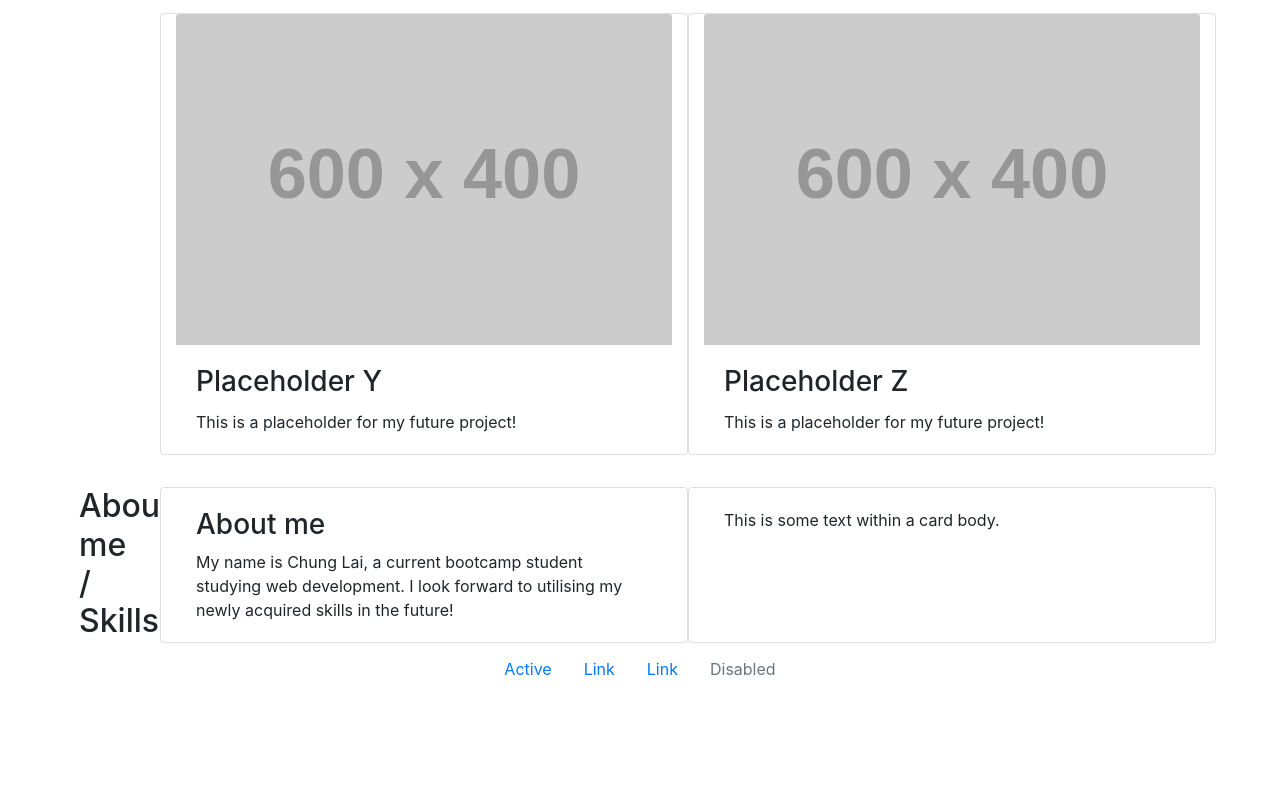
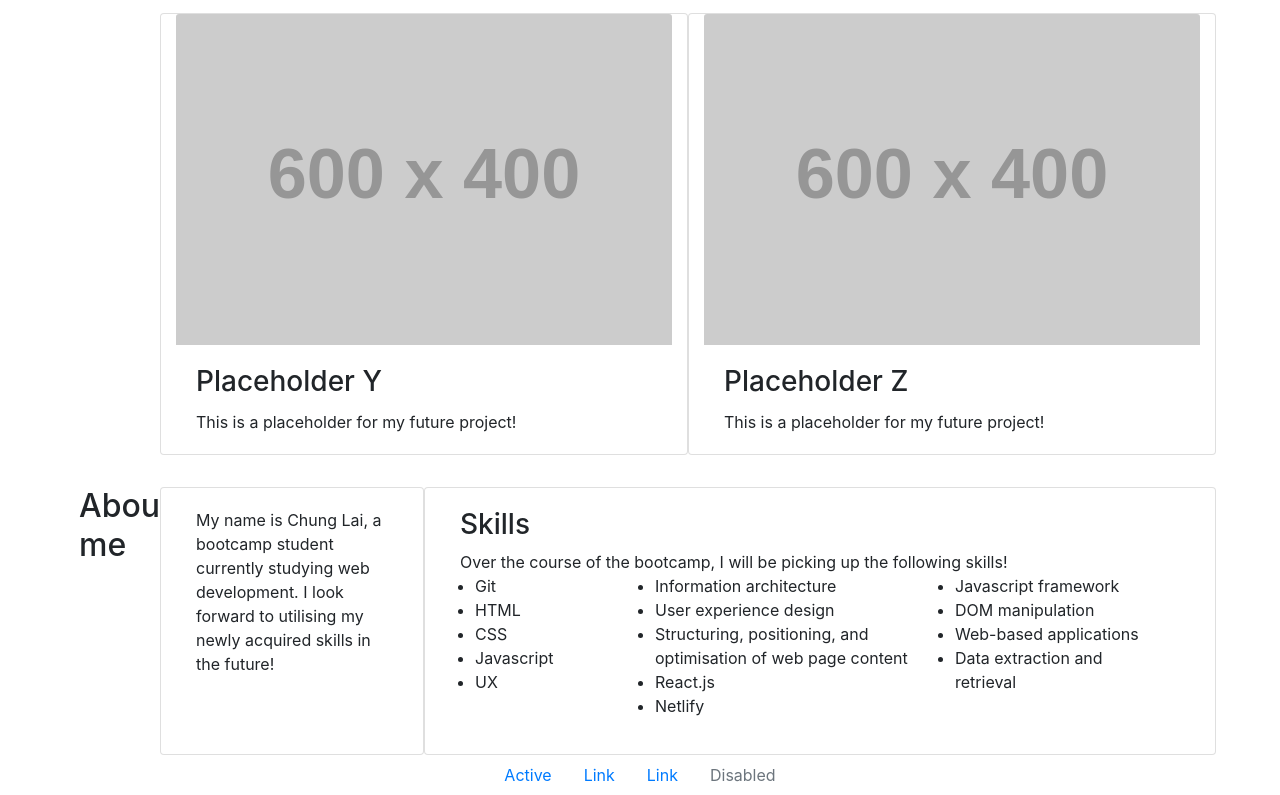
Before and after one commit to cl-lee/Bootstrap-Portfolio, a plain HTML site: page index.html in a window 1280 px wide. Shown: the part 1782-2577 px from the top of the page. Before the commit the page ends 2471 px from the top, so only its background shows below. Drawn offline with nearby package versions, Linux system fonts and the light colour scheme; placeholder pictures from the web are drawn by us; a web font is replaced by a local one.

Commit message:
added contents to the skills section

```diff
--- a/index.html
+++ b/index.html
@@ -23,7 +23,7 @@
       <div class="navbar-nav">
         <a class="nav-item nav-link active" href="#my-works">Work</a>
         <a class="nav-item nav-link active" href="#">Skills</a>
-        <a class="nav-item nav-link active" href="#">About me / Skills</a>
+        <a class="nav-item nav-link active" href="#">About me</a>
       </div>
     </div>
   </nav>
@@ -111,20 +111,45 @@
 
     <div class="row">
 
-      <h2 class="col-lg-1">About me / Skills</h2>
+      <h2 class="col-lg-1">About me</h2>
       <div class="col-lg-11">
 
         <div class="row">
-        <div class="card col-6">
+          <div class="card col-lg-3">
             <div class="card-body">
-            <h3>About me</h3>
-            My name is Chung Lai, a current bootcamp student studying web development. I look forward to utilising my newly acquired skills in the future!
+              My name is Chung Lai, a bootcamp student currently studying web development. I look forward to utilising my
+              newly acquired skills in the future!
             </div>
           </div>
 
-        <div class="card col-6">
+          <div class="card col-lg-9">
             <div class="card-body">
-            This is some text within a card body.
+              <h3>Skills</h3>
+              Over the course of the bootcamp, I will be picking up the following skills!
+              <ul class="container">
+                <div class="row">
+                  <div class="col-lg-3 skills-column">
+                <li>Git</li>
+                <li>HTML</li>
+                <li>CSS</li>
+                <li>Javascript</li>
+                <li>UX</li>
+                </div>
+                <div class="col-lg-5 skills-column">
+                <li>Information architecture</li>
+                <li>User experience design</li>
+                <li>Structuring, positioning, and optimisation of web page content</li>
+                <li>React.js</li>
+                <li>Netlify</li>
+                </div>
+                <div class="col-lg-4 skills-column">
+                <li>Javascript framework</li>
+                <li>DOM manipulation</li>
+                <li>Web-based applications</li>
+                <li>Data extraction and retrieval</li>
+                </div>
+              </div>
+              </ul>
             </div>
           </div>
         </div>
@@ -150,6 +175,7 @@
       </li>
     </ul>
   </footer>
+  <!-- End of footer section -->
 
   <!-- Javascript for Bootstrap -->
   <script src="https://code.jquery.com/jquery-3.3.1.slim.min.js"
@@ -161,6 +187,7 @@
   <script src="https://cdn.jsdelivr.net/npm/bootstrap@4.3.1/dist/js/bootstrap.min.js"
     integrity="sha384-JjSmVgyd0p3pXB1rRibZUAYoIIy6OrQ6VrjIEaFf/nJGzIxFDsf4x0xIM+B07jRM"
     crossorigin="anonymous"></script>
+    <!-- End of Javascript for Bootstrap -->
 </body>
 
 </html>
```
Lines whose indentation alone changed are shown as unchanged.
